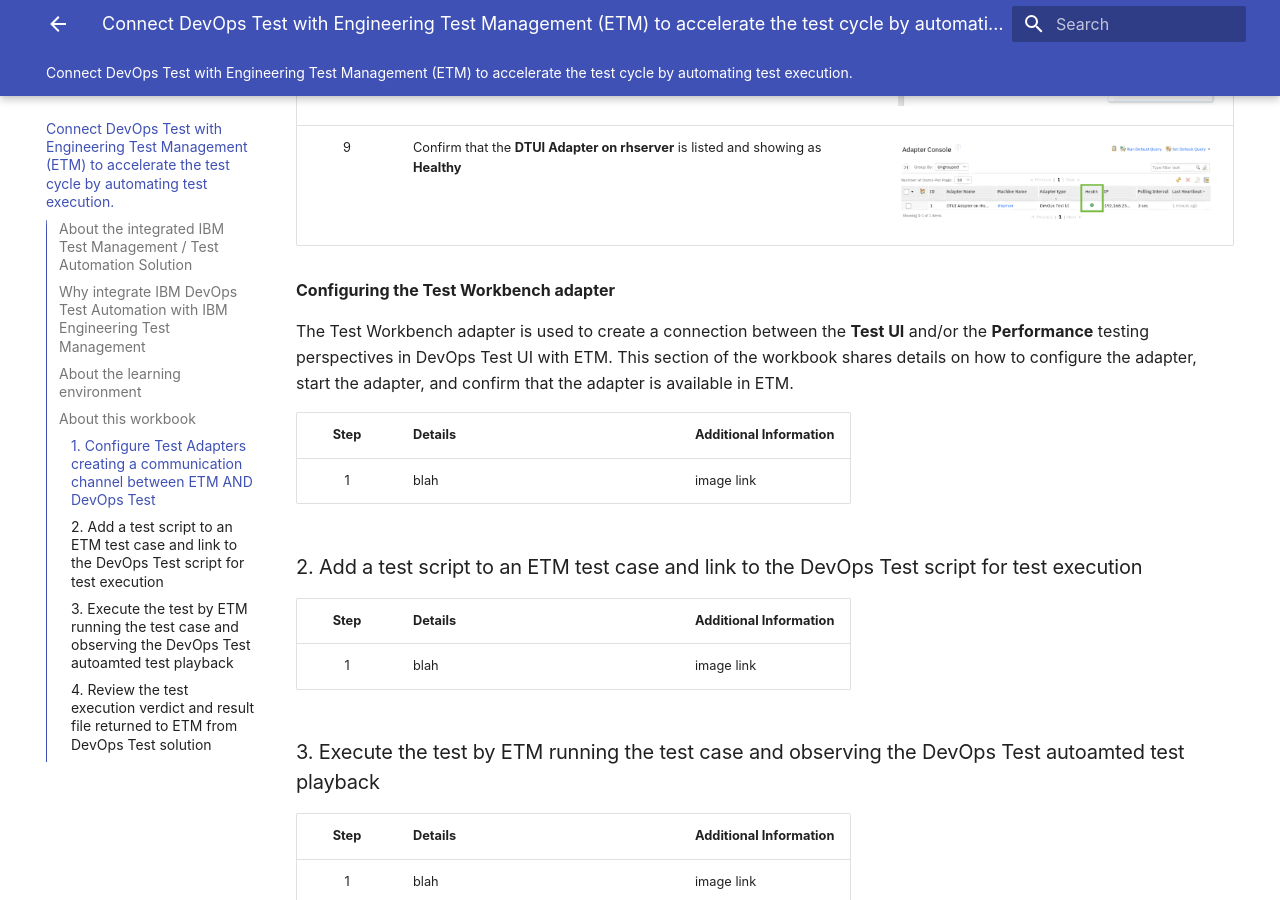
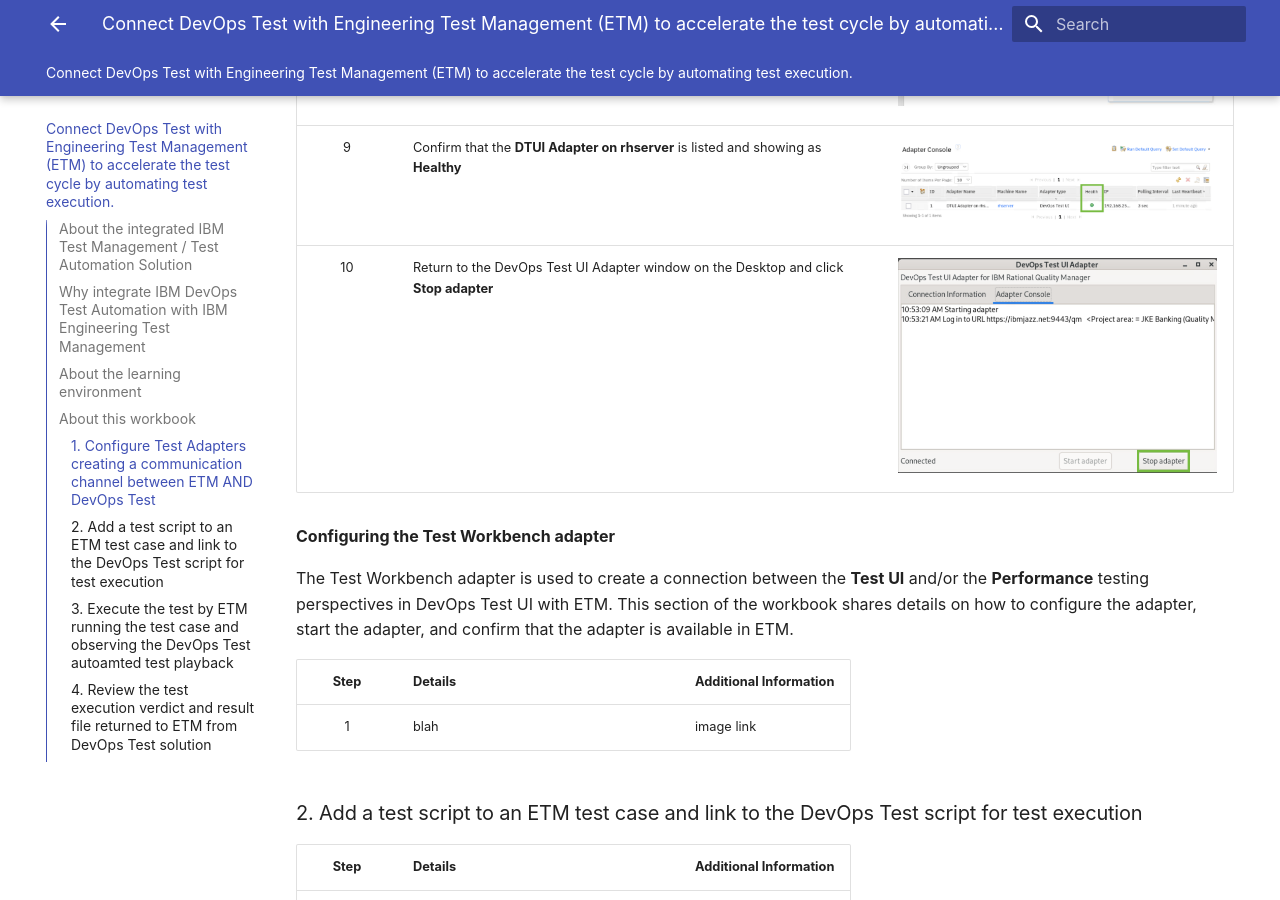
Before and after one commit to DevOpsAutomationLabs/Test_ELM, an MkDocs documentation site: the page built from docs/index.md, in a window 1280 px wide and 900 px high, scrolled down 7250 px. Built offline with MkDocs 1.6.1 and Material for MkDocs 9.7.7, drawn with Linux system fonts in a browser that asks for light colours.

Commit message:
Done TestUI Adapter

```diff
--- a/docs/index.md
+++ b/docs/index.md
@@ -95,6 +95,7 @@
 | 7 | Launch a Browser and navigate to the JKE Banking (Quality Management) project in ETM.</br></br>**User ID:** sysadmin</br>**Password:** passw0rd | <img src="media/t1_16.png" alt="t1_16" style="width:100%; height:auto;"> |
 | 8 | From the JKE Banking (Quality Management) project area, click **Execution** and select **Adaptor Console** from the list of options | <img src="media/t1_17.png" alt="t1_17" style="width:100%; height:auto;"> |
 | 9 | Confirm that the **DTUI Adapter on rhserver** is listed and showing as **Healthy** | <img src="media/t1_18.png" alt="t1_18" style="width:100%; height:auto;"> |
+| 10 | Return to the DevOps Test UI Adapter window on the Desktop and click **Stop adapter** | <img src="media/t1_19.png" alt="t1_19" style="width:100%; height:auto;"> |
 
 **Configuring the Test Workbench adapter**
 
```
Also changed, not shown: docs/media/t1_19.png (added).
